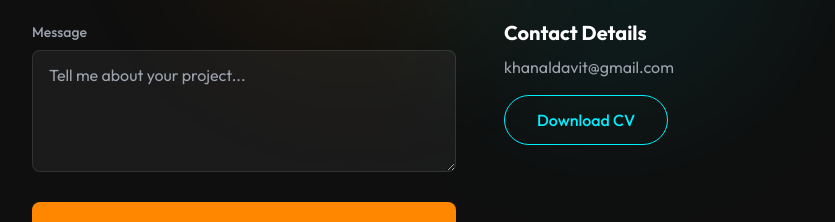
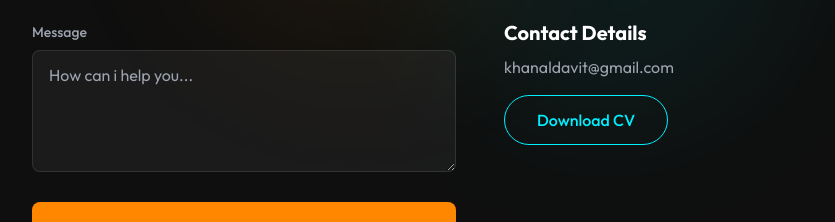
Before and after one commit to davitkhanal-ai/Portfolio2026, a React (Vite) app: page / in a window 1280 px wide. Shown: the part 3374-3596 px from the top of the page, without its empty margins (160-995 px from the left). Built offline with nearby package versions, Linux system fonts and the light colour scheme.

Commit message:
updated contact

```diff
--- a/src/components/Contact.jsx
+++ b/src/components/Contact.jsx
@@ -118,7 +118,7 @@ const Contact = () => {
                 value={formData.message}
                 onChange={handleChange}
                 className="w-full bg-white/5 border border-white/10 rounded-lg px-4 py-3 text-white focus:outline-none focus:border-papaya transition-colors"
-                placeholder="Tell me about your project..."
+                placeholder="How can i help you..."
                 required
               />
             </div>
```
